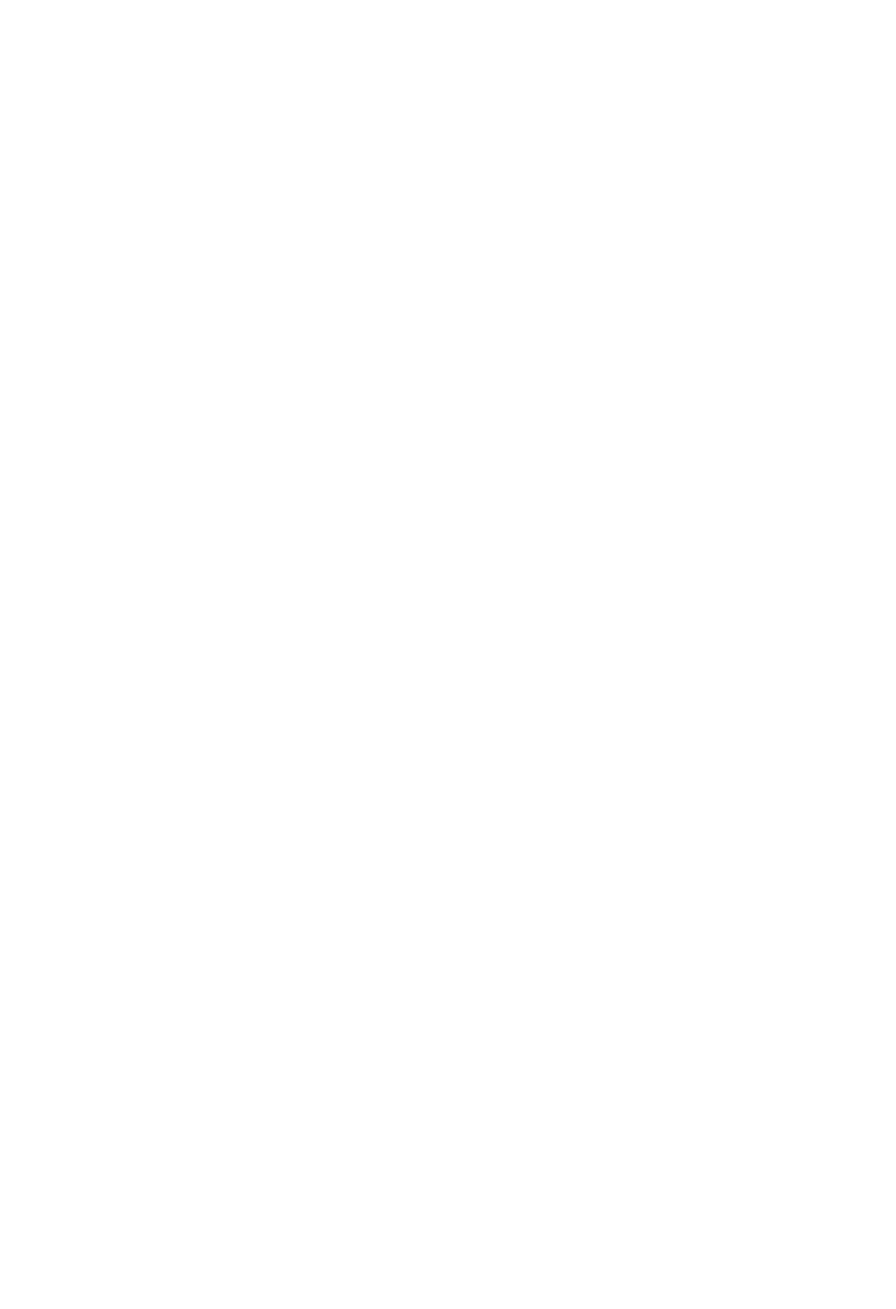
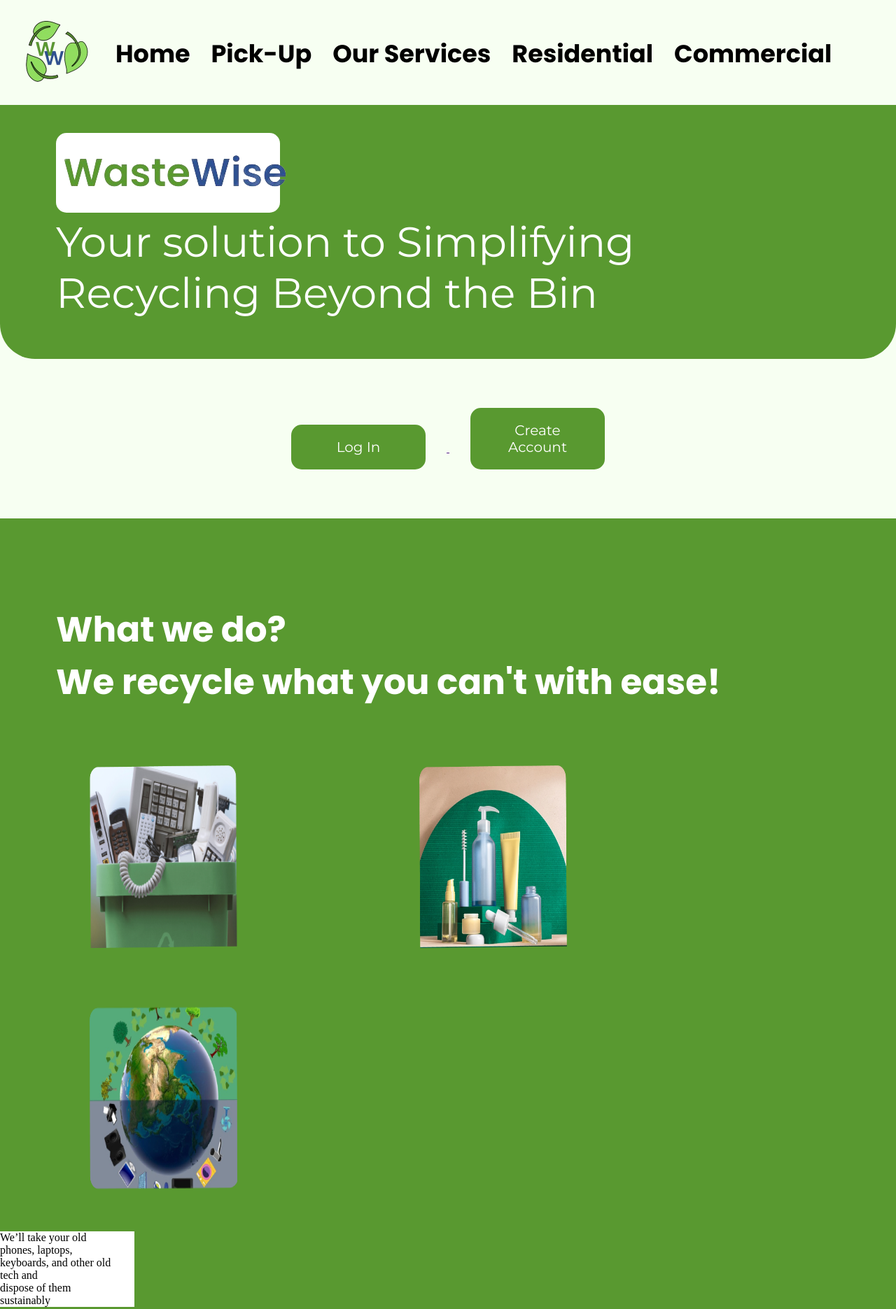
Before and after one commit to osadegba/DTTPHackathon-WasteWise, a plain HTML site: page index.html in a window 1280 px wide. Shown: the top 1871 px of the page at 70% size. Before the commit the page ends 800 px from the top, so only its background shows below. Drawn offline with Linux system fonts and the light colour scheme.

Commit message:
Last Push

```diff
--- a/index.html
+++ b/index.html
@@ -3,9 +3,100 @@
 <head>
     <meta charset="UTF-8">
     <meta name="viewport" content="width=device-width, initial-scale=1.0">
+
+    <link rel="stylesheet" href="resources/homestyle.css">
+    <link rel="preconnect" href="https://fonts.googleapis.com">
+    <link rel="preconnect" href="https://fonts.gstatic.com" crossorigin>
+    <link href="https://fonts.googleapis.com/css2?family=Montserrat:ital,wght@0,100..900;1,100..900&family=Poppins:ital,wght@0,100;0,200;0,300;0,400;0,500;0,600;0,700;0,800;0,900;1,100;1,200;1,300;1,400;1,500;1,600;1,700;1,800;1,900&display=swap" rel="stylesheet">
+    <link rel="icon" type="image/x-icon" href="resources/images/wasteWiseFavicon.png">
+
     <title>WasteWise</title>
 </head>
 <body>
 
+    <div class="topnav">
+        <img src="resources/images/wasteWiseLogonbg.png" width="150px" height="150px">
+        <a href="index.html">Home</a>
+        <a href="index.html">Pick-Up</a>
+        <a href="index.html">Our Services</a>
+        <a href="index.html">Residential</a>
+        <a href="index.html">Commercial</a>
+    </div>
+
+    <div class="topHead">
+
+        <div class="logoCase">
+            <img src="resources/images/wasteWiseLogo2nbg.png">
+        </div>
+
+        <h1>Your solution to Simplifying<br> Recycling Beyond the Bin</h1>
+        <img src="">
+
+    </div>
+
+    <div class="buttons">
+        <a href="">
+            <button>Log In</button>
+        </a>
+        <a href="createAcc.html">
+            <button id="caButton">Create Account</button>
+        </a>
+    </div>
+
+    <div class="midInfo">
+        <h2>What we do?<br> We recycle what you can't with ease!</h2>
+
+        <img src="resources/images/box1.png" id="b1" width="211" height="261">
+        <img src="resources/images/box2.png" id="b2" width="211" height="261">
+        <img src="resources/images/box3.png" id="b3" width="211" height="261">
+
+        <div class="box1">
+            <p>We’ll take your old<br>
+                 phones, laptops,<br>
+                  keyboards, and other old<br>
+                   tech and<br>
+                    dispose of them<br>
+                     sustainably
+            </p>
+        </div>
+
+        <div class="box2">
+            <p>Make-up empties you’d<br>
+                 like to recycle but don’t<br>
+                  know how or where?<br>
+                   We’ve got your covered!
+            </p>
+        </div>
+
+        <div class="box3">
+            <p>Got clutter you’d<br>
+                 like to dispose of<br>
+                  sustainable?
+            </p>
+        </div>
+
+    </div>
+
+    <div class="botInfo">
+
+        <h2>We'll handle it!<br>
+            Upload the items and we'll<br>
+            pick it up straight from your home or place of work
+        </h2>
+
+        <img src="">
+        <img src="">
+        <img src="">
+
+        <h3>We'll clean<br> the items</h3>
+        <h3>We'll utilize AI to<br> sort and<br> identify items for<br> special recycling</h3>
+        <h3>We'll pick-<br>up from<br> your home<br> or office</h3>
+
+    </div>
+
+    <div class="footer">
+        <img src="">
+    </div>
+
 </body>
 </html>
--- /dev/null
+++ b/resources/homestyle.css
@@ -0,0 +1,94 @@
+body {
+    background-color: #F7FFF2;
+    padding: 0;
+    margin: 0;
+}
+
+.topnav {
+    background-color: #F7FFF2;
+    overflow: hidden;
+}
+
+.topnav img {
+    float: left;
+    padding: 0;
+}
+
+.topnav a {
+    float: left;
+    color: black;
+    text-align: center;
+    text-decoration: none;
+    font-family: "Poppins", sans-serif;
+    font-size: 35px;
+    padding: 50px 15px 15px;
+    font-weight: 700;
+}
+
+.topnav a:hover {
+    text-decoration: underline;
+}
+
+.topHead {
+    background-color: #599930;
+    padding-top: 40px;
+    border-radius: 0 0 50px 50px;
+}
+
+.logoCase {
+    background-color: #fff;
+    width: 25%;
+    text-align: center;
+    margin-left: 80px;
+    border-radius: 15px;
+}
+
+.topHead h1 {
+    color: #fff;
+    font-family: "Montserrat", sans-serif;
+    font-weight: 400;
+    margin-left: 80px;
+    font-size: 60px;
+    padding-top: 0;
+    margin-top: 5px;
+}
+
+.buttons {
+    text-align: center;
+    margin-top: 40px;
+    margin-bottom: 40px;
+}
+
+.buttons button{
+    width: 15%;
+    padding: 20px;
+    margin: 30px;
+    border-radius: 15px;
+    background-color: #599930;
+    border: #599930;
+    color: #fff;
+    font-family: "Montserrat", sans-serif;
+    font-size: 20px;
+}
+
+.midInfo {
+    background-color: #599930;
+    padding-top: 80px;
+}
+
+.midInfo div{
+    background-color: #fff;
+    width: 15%;
+}
+.midInfo h2{
+    font-family: "Poppins", sans-serif;
+    color: #fff;
+    margin-left: 80px;
+    font-size: 50px;
+}
+.midInfo img{
+    text-align: center;
+    margin: 40px 10%;
+}
+
+#box1
```
Also changed, not shown: resources/images/box1.png (added), resources/images/box2.png (added), resources/images/box3.png (added), resources/images/wasteWiseFavicon.png (added), resources/images/wasteWiseLogo.png (added), resources/images/wasteWiseLogo2.png (added), resources/images/wasteWiseLogo2nbg.png (added), resources/images/wasteWiseLogonbg.png (added).
